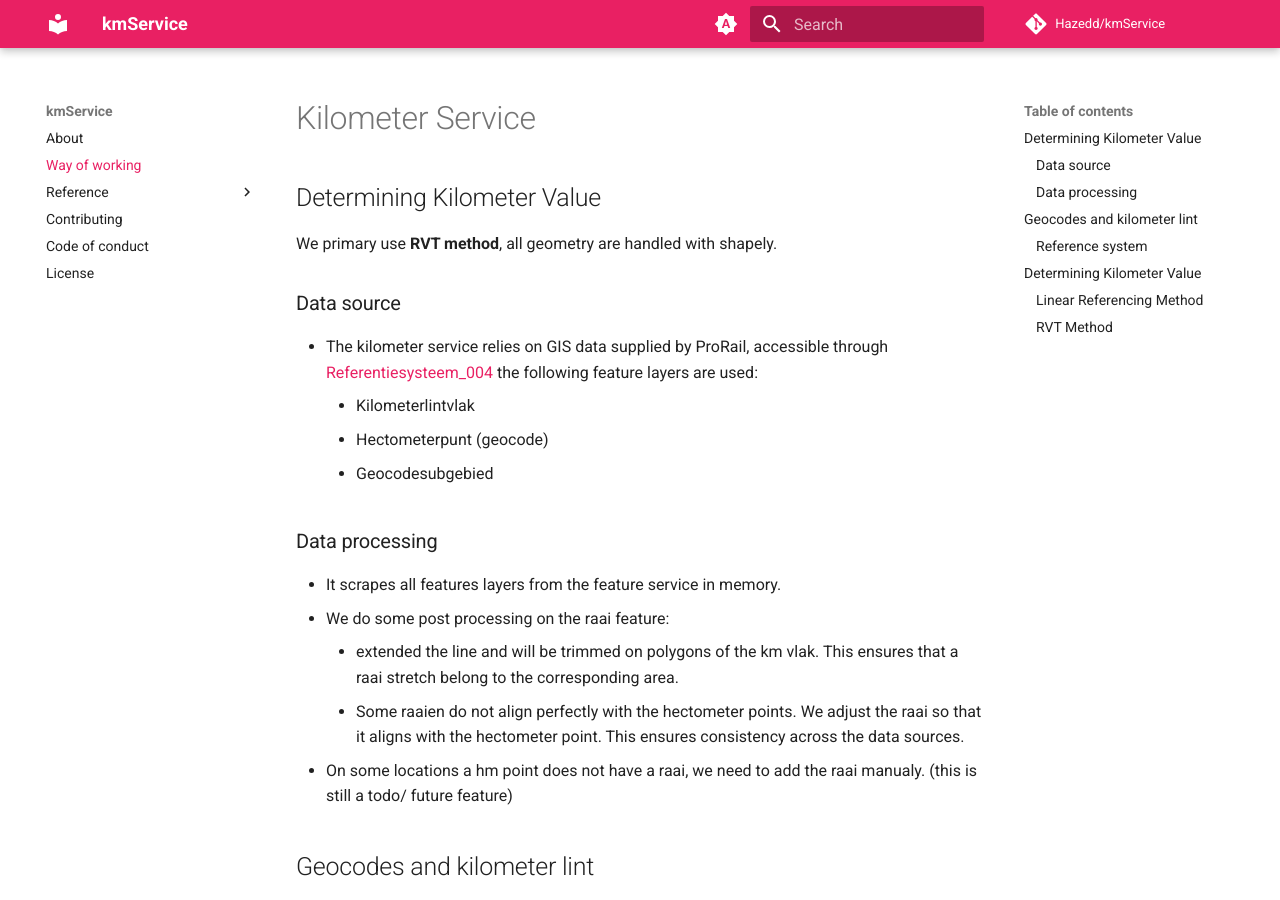
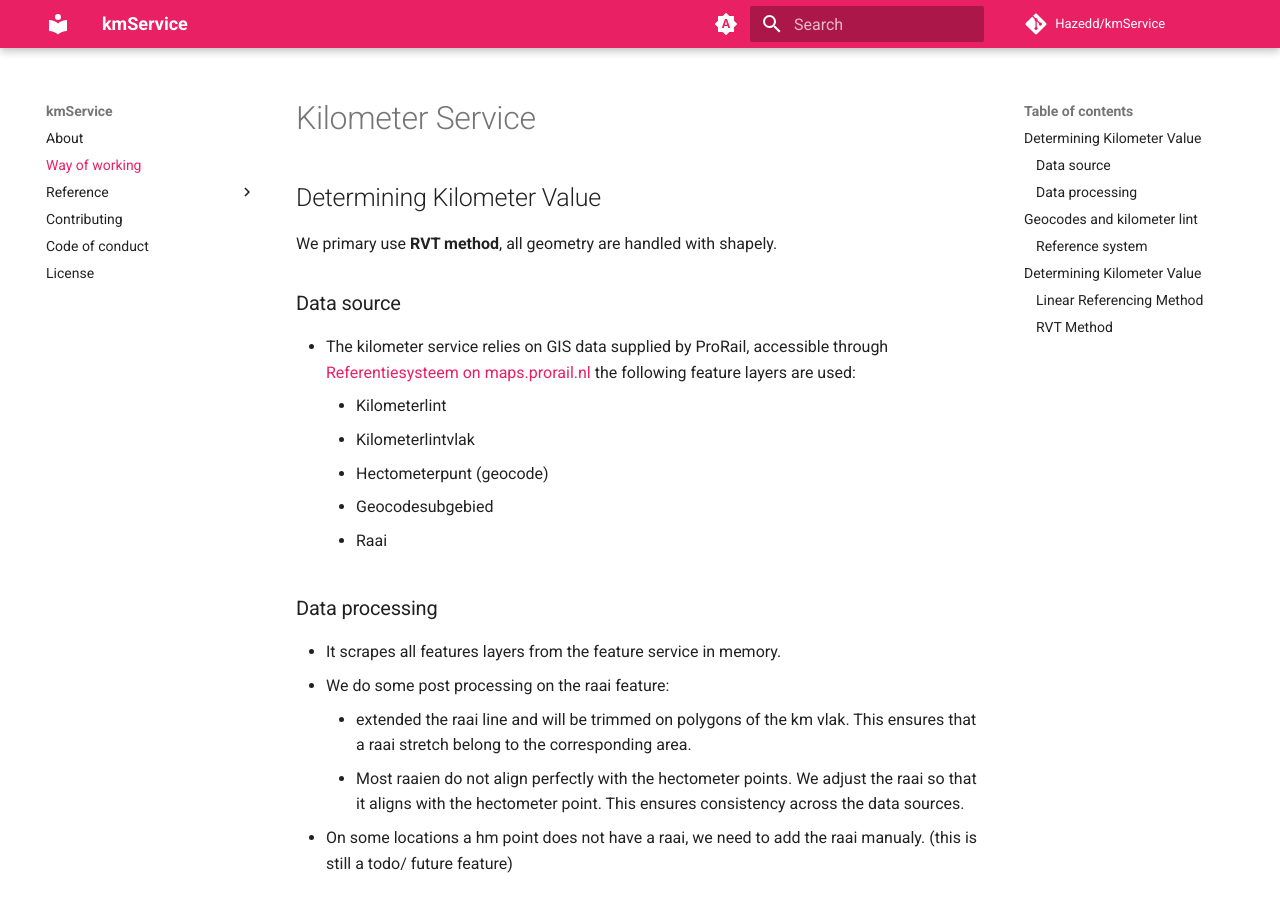
Before and after one commit to Hazedd/kmService, an MkDocs documentation site: the page built from docs/way_of_working.md, in a window 1280 px wide and 900 px high. Built offline with MkDocs 1.6.1 and Material for MkDocs 9.7.7, drawn with Linux system fonts in a browser that asks for light colours; comment, search, counter and statistics services are not loaded.

```diff
--- a/docs/way_of_working.md
+++ b/docs/way_of_working.md
@@ -4,16 +4,18 @@
 We primary use **RVT method**, all geometry are handled with shapely.
 
 ### Data source
-- The kilometer service relies on GIS data supplied by ProRail, accessible through [Referentiesysteem_004](https://mapservices.prorail.nl/arcgis/rest/services/Referentiesysteem_004/FeatureServer) the following feature layers are used:
+- The kilometer service relies on GIS data supplied by ProRail, accessible through [Referentiesysteem on maps.prorail.nl](https://maps.prorail.nl/arcgis/rest/services/Referentiesysteem/FeatureServer) the following feature layers are used:
+    - Kilometerlint
     - Kilometerlintvlak
     - Hectometerpunt (geocode)
     - Geocodesubgebied
+    - Raai
 
 ### Data processing
 - It scrapes all features layers from the feature service in memory.
 - We do some post processing on the raai feature:
-    - extended the line and will be trimmed on polygons of the km vlak. This ensures that a raai stretch belong to the corresponding area.
-    - Some raaien do not align perfectly with the hectometer points. We adjust the raai so that it aligns with the hectometer point. This ensures consistency across the data sources.
+    - extended the raai line and will be trimmed on polygons of the km vlak. This ensures that a raai stretch belong to the corresponding area.
+    - Most raaien do not align perfectly with the hectometer points. We adjust the raai so that it aligns with the hectometer point. This ensures consistency across the data sources.
 - On some locations a hm point does not have a raai, we need to add the raai manualy. (this is still a todo/ future feature)
 
 ## Geocodes and kilometer lint
--- a/pyproject.toml
+++ b/pyproject.toml
@@ -75,5 +75,5 @@ dependencies = [
 ]
 
 [project.urls]
-Documentation = "https://Hazedd.github.io/kmService/"
-Source = "https://github.com/Hazedd/kmService"
+Documentation = "https://open-imx.github.io/kmService/"
+Source = "https://github.com/open-imx/kmService"
```
Also changed, not shown: README.md (+3 -3 lines).
